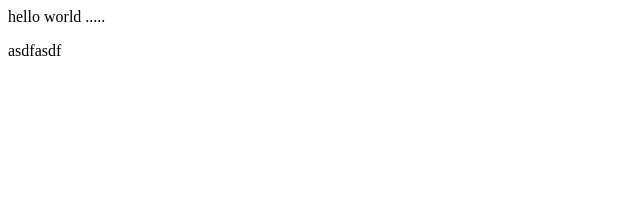
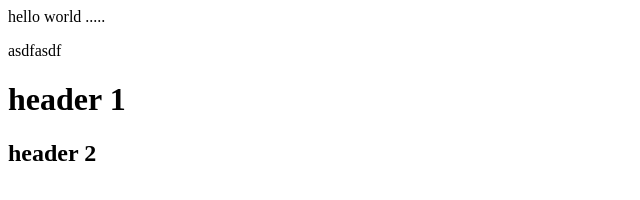
Before and after one commit to samerfk/gitintro, a plain HTML site: page index.html in a window 1280 px wide. Shown: the whole page, without its empty margins (0-640 px from the left). Drawn offline with Linux system fonts and the light colour scheme.

Commit message:
added h1 and h2

```diff
--- a/index.html
+++ b/index.html
@@ -8,5 +8,7 @@
   <body>
     <p>hello world .....</p>
     <p>asdfasdf</p>
+    <h1>header 1</h1>
+    <h2>header 2</h2>
   </body>
 </html>
```
